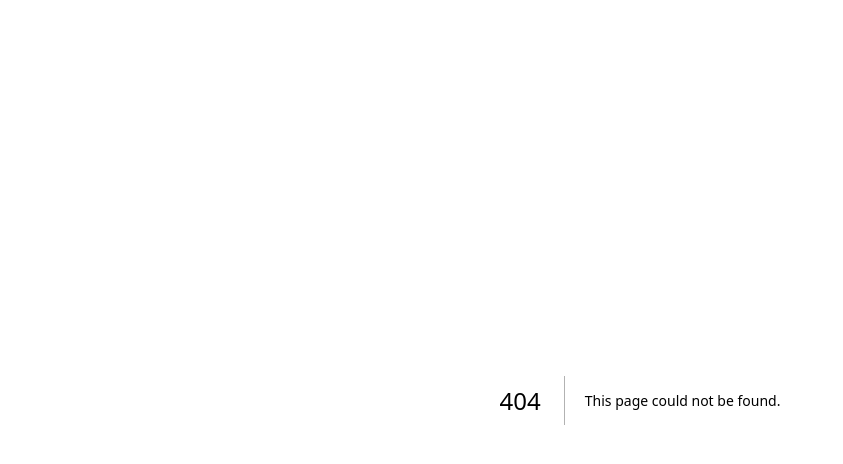
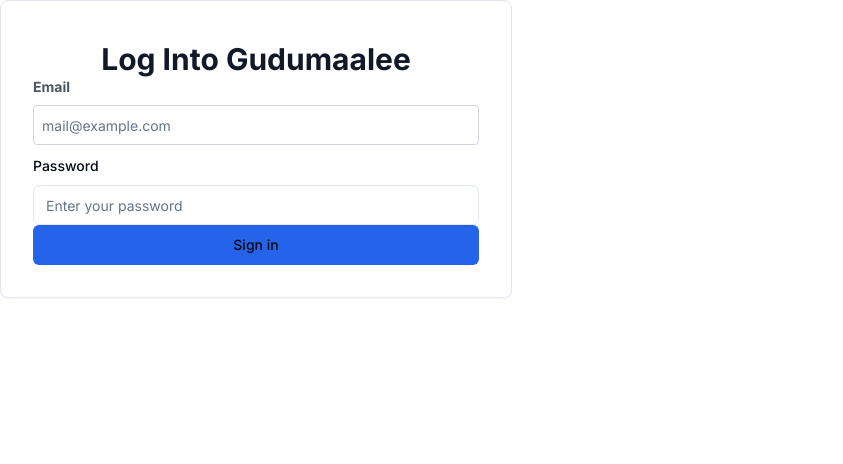
Before and after one commit to tezena/Guddumaalee, a Next.js app: page /signIn in a window 1280 px wide. Before the commit this address had no page. Shown: the top 464 px of the page, without its empty margins (0-843 px from the left). Built offline with nearby package versions, Linux system fonts and the light colour scheme.

Commit message:
SignIN page added

```diff
--- a/src/app/client/createAccount/createAccountForm.tsx
+++ b/src/app/client/createAccount/createAccountForm.tsx
@@ -147,7 +147,7 @@
 
  <div className="w-full flex item-center  mx-auto justify-center">
  <p className=   "text "> Aleady have account ?  </p>
- <Link href={"/signin"} >
+ <Link href={"/signIn"} >
    <p className="ml-3 text-[#7B3B99] font-bold"> Login </p>
  </Link>
  </div>
--- a/src/app/page.tsx
+++ b/src/app/page.tsx
@@ -5,6 +5,7 @@
     <main className="flex min-h-screen flex-col items-center justify-between p-8  mx-auto">
            {/* <h1 className=" text-4xl"> Guduumalee </h1> */}
            <CreateAccountForm/>
+
     </main>
   );
 }
--- /dev/null
+++ b/src/app/signIn/page.tsx
@@ -0,0 +1,11 @@
+import React from 'react'
+import SignInForm from './signIn'
+const page = () => {
+  return (
+    <div>
+      <SignInForm/>
+    </div>
+  )
+}
+
+export default page
--- /dev/null
+++ b/src/app/signIn/signIn.tsx
@@ -0,0 +1,93 @@
+'use client';
+
+import { useForm } from 'react-hook-form';
+import { Card } from '@/components/ui/card';
+import {
+  Form,
+  FormControl,
+  FormField,
+  FormItem,
+  FormLabel,
+  FormMessage,
+} from '@/components/ui/form';
+import * as z from 'zod';
+import { zodResolver } from '@hookform/resolvers/zod';
+import { Input } from '@/components/ui/input';
+import { Button } from '@/components/ui/button';
+import Link from 'next/link';
+
+
+const FormSchema = z.object({
+  email: z.string().min(1, 'Email is required').email('Invalid email'),
+  password: z
+    .string()
+    .min(1, 'Password is required')
+    .min(8, 'Password must have than 8 characters'),
+});
+
+const SignInForm = () => {
+  const form = useForm<z.infer<typeof FormSchema>>({
+    resolver: zodResolver(FormSchema),
+    defaultValues: {
+      email: '',
+      password: '',
+    },
+  });
+
+  const onSubmit = (values: z.infer<typeof FormSchema>) => {
+    console.log(values);
+  };
+
+  return (
+    <Card className=" w-full sm:w-[70%] md:w-[50] lg:w-[40%] sm:p-8 p-4">
+    <Form {...form} className='space-y-4'>
+      <form onSubmit={form.handleSubmit(onSubmit)} className='w-full'>
+      <div className="max-w-md w-full mx-auto">
+
+        <div className="text-3xl font-bold text-gray-900 mt-2 text-center">Log Into Gudumaalee</div>
+      </div>
+        <div className='space-y-2 ' min-h-screen bg-gray-50 flex flex-col justify-center>
+          <FormField
+            control={form.control}
+            name='email'
+            render={({ field }) => (
+              <FormItem>
+                <FormLabel className="text-sm font-bold text-gray-600 block">Email</FormLabel>
+                <FormControl>
+                  <Input placeholder='mail@example.com' {...field}  className="w-full p-2 border border-gray-300 rounded mt-1" />
+                </FormControl>
+                <FormMessage />
+              </FormItem>
+            )}
+          />
+          <FormField
+            control={form.control}
+            name='password'
+            render={({ field }) => (
+              <FormItem>
+                <FormLabel>Password</FormLabel>
+                <FormControl>
+                  <Input
+                    type='password'
+                    placeholder='Enter your password'
+                    {...field}
+                  />
+                </FormControl>
+                <FormMessage />
+              </FormItem>
+            )}
+          />
+        </div>
+        <Button className='w-full py-2 px-4 bg-blue-600 hover:bg-blue-700 rounded-md text-white text-sm"' type='submit'>
+          Sign in
+        </Button>
+      </form>
+
+
+
+    </Form>
+   </Card>
+  );
+};
+
+export default SignInForm;
```
